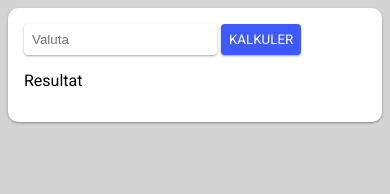
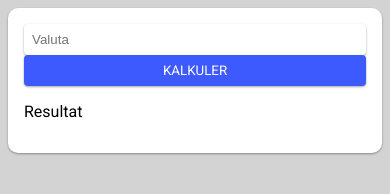
Before and after one commit to magswag/ValutaKalkulator, a plain HTML site: page index.html in a window 390 px wide. Drawn offline with Linux system fonts and the light colour scheme.

Commit message:
Update index.html

```diff
--- a/index.html
+++ b/index.html
@@ -45,6 +45,15 @@
   padding: 8px;
   border-radius:4px;
   }
+  @media screen and (max-width: 800px) {
+  button {
+  width:100%;
+  }
+  input {
+  top:8px;
+  width:100%;
+  }
+}
 </style>
 <body>
   <div class="card">
```
